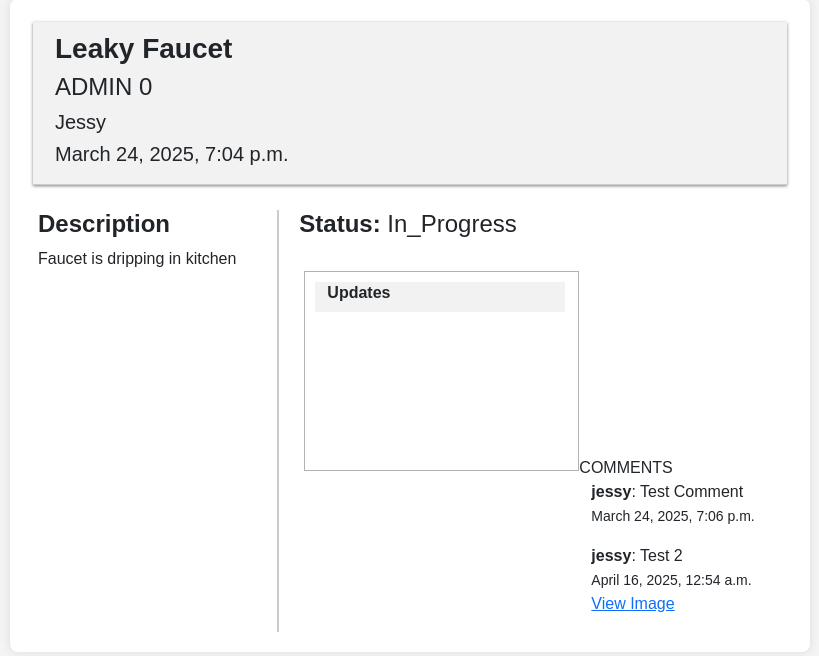
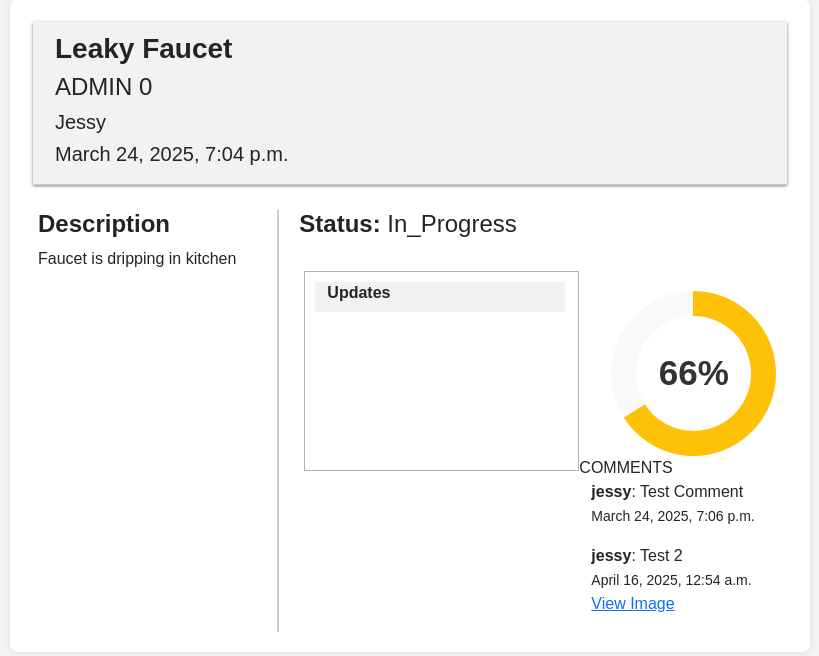
Before and after one commit to dmangames1941/Maintenance-Request-Ticketing-System, a Django app: page /1 in a window 1280 px wide. Shown: the part 272-928 px from the top of the page, without its empty margins (230-1049 px from the left). Run offline with Django 5.2, Linux system fonts and the light colour scheme; a user stored in the database is signed in; data comes from the database, SQL or seed files in the repository; some libraries are stand-ins or nearby versions.

Commit message:
Fix: Added proper linking to tickets in the Closed Request section of the Tenant Dashboard as well as fixed incorrect variable naming causing issues in the CSS.

```diff
--- a/maintReqTickSys/ticketsystem/templates/tenant_dashboard.html
+++ b/maintReqTickSys/ticketsystem/templates/tenant_dashboard.html
@@ -144,7 +144,7 @@
                                     <h5 class="card-title overflow-hidden" style="height: 24px;">{{ ticket.title }}</h5>
                                     <h6 class="card-subtitle mb-2 text-muted">{{ ticket.status|capfirst }}</h6>
                                     <p class="card-text overflow-hidden" style="height: 80px;">{{ ticket.description }}</p>
-                                    <a href="" class="card-link stretched-link">Card link</a>
+                                    <a href="{% url 'page' id=ticket.id %}" class="card-link stretched-link">Card link</a>
                                     </div>
                                 </div>
                             {% endif %}
--- a/maintReqTickSys/ticketsystem/templates/ticket_page.html
+++ b/maintReqTickSys/ticketsystem/templates/ticket_page.html
@@ -59,9 +59,9 @@
             background: conic-gradient(
                 {% if ticket.status == "submitted" %}
                     #17a2b8 0% 33%, #f9f9f9 33% 100%
-                {% elif ticket.status == "in progress" %}
+                {% elif ticket.status == "in_progress" %}
                     #ffc107 0% 66%, #f9f9f9 66% 100%
-                {% elif ticket.status == "complete" %}
+                {% elif ticket.status == "completed" %}
                     #28a745 0% 100%, #f9f9f9 100% 100%
                 {% endif %}
             );
@@ -157,9 +157,9 @@
                             <span>
                                 {% if ticket.status == "submitted" %}
                                     33%
-                                {% elif ticket.status == "in progress" %}
+                                {% elif ticket.status == "in_progress" %}
                                     66%
-                                {% elif ticket.status == "complete" %}
+                                {% elif ticket.status == "completed" %}
                                     100%
                                 {% endif %}
                             </span>
```
